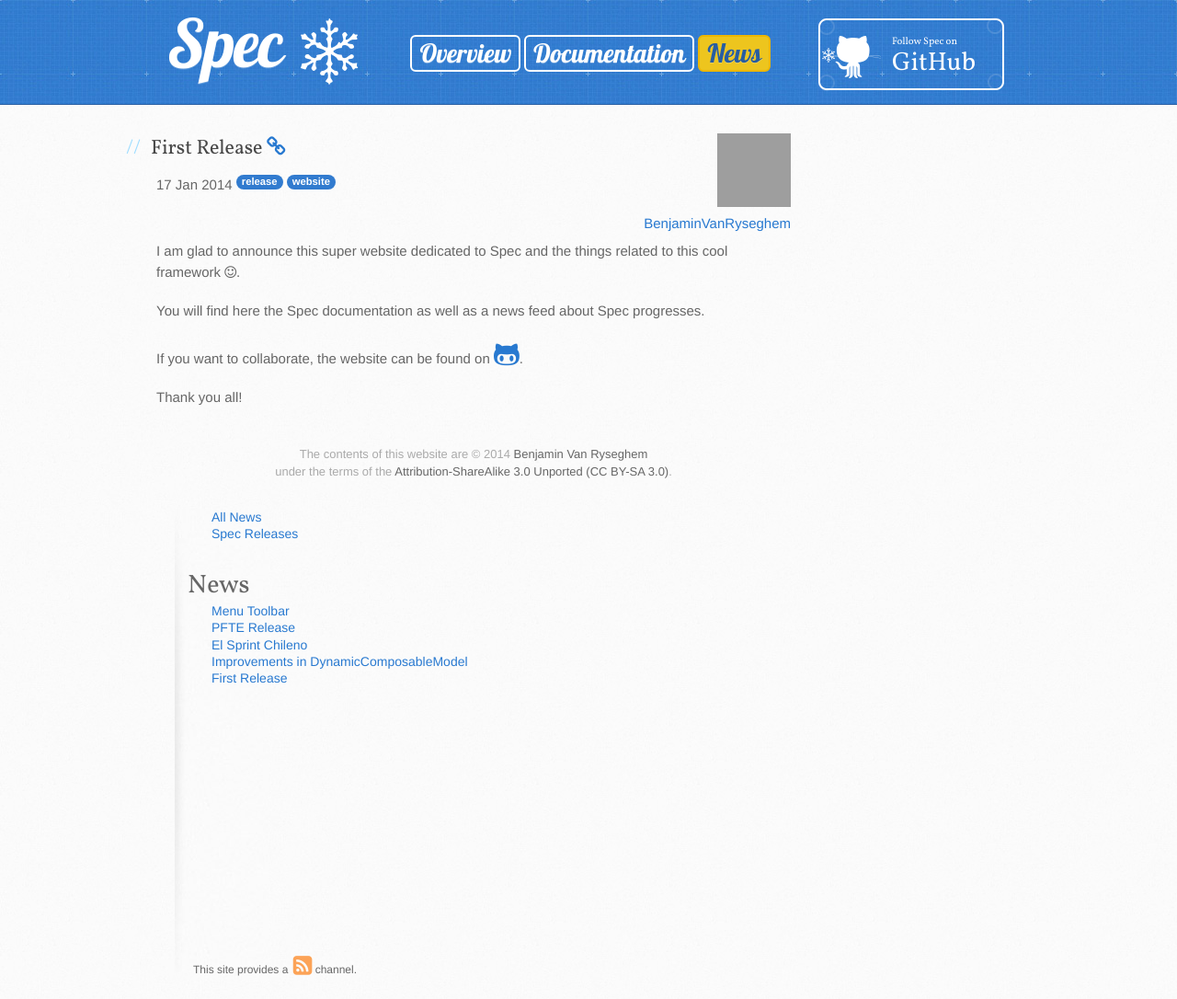
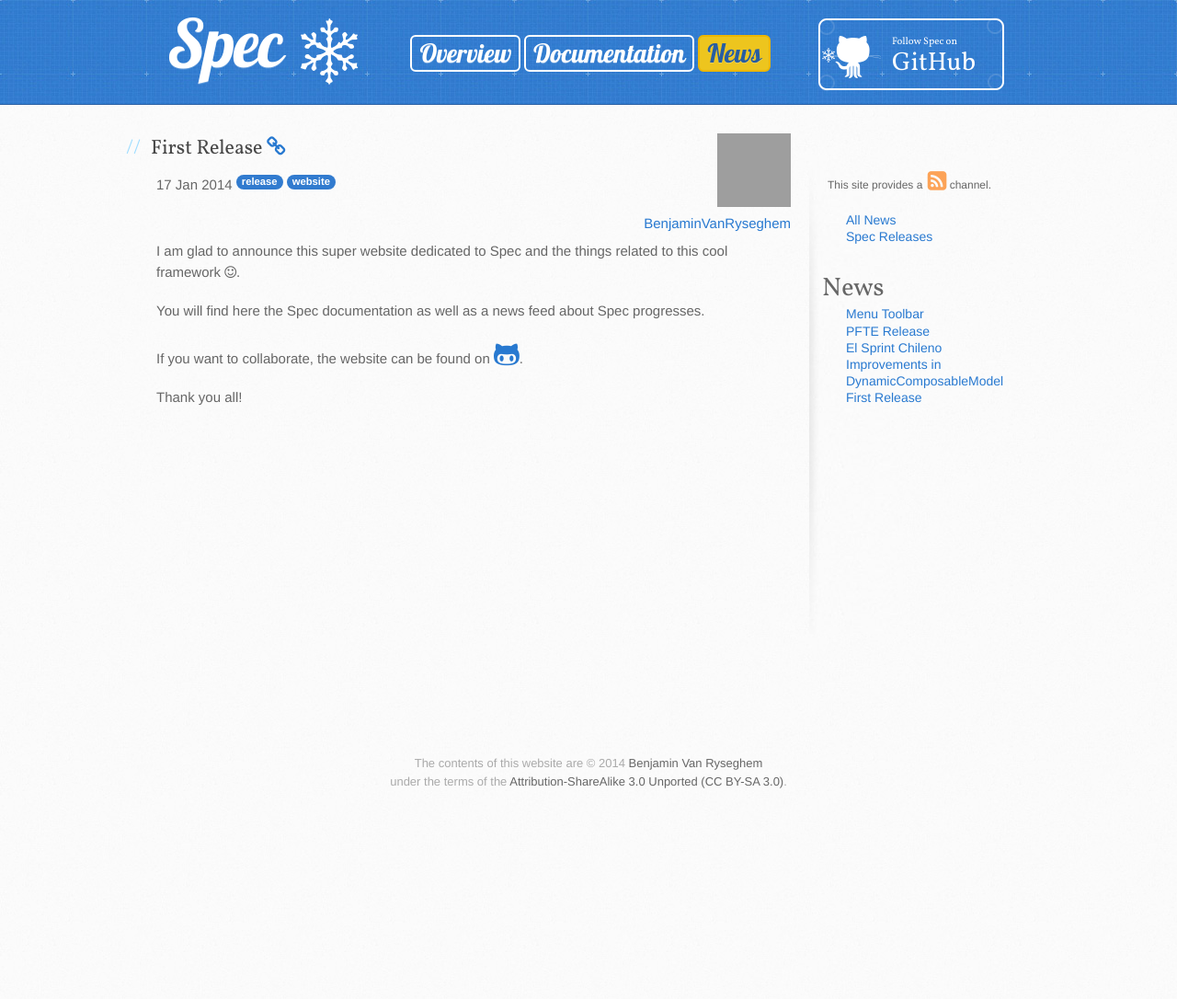
Before and after one commit to spec-framework/website, a Jekyll site: the page built from _posts/2014-01-17-first_release.markdown, in a window 1280 px wide. Shown: the whole page at 92% size. Built offline with Jekyll 4.4.1, drawn with Linux system fonts in a browser that asks for light colours; Markdown is read by kramdown in place of the engine named in the settings; after the commit the page ends 900 px from its top, so only the background shows below that; grey boxes are pictures that could not be loaded.

Commit message:
more fixes for the sidebar and sticky footer

```diff
--- a/_includes/news_contents.html
+++ b/_includes/news_contents.html
@@ -1,6 +1,11 @@
 <div id="commentWrapper">
   <div id="comment">
 	<aside id="sidebar">
+
+	  <div class="side-footer">
+		This site provides a <a href="{{ site.feed_url }}/feed.xml" class="rss-anchor"><i class='fa fa-rss-square fa-2x'></i></a> channel.
+	  </div>
+
 	  <ul>
 		<li class="sidebar_category {% if page.title == 'News' %}current{% endif %}">
 		  <a href="/news/">All News</a>
@@ -18,9 +23,7 @@
 		</li>
 		{% endfor %}
 	  </ul>
-			<div class="side-footer">
-				This site provides a <a href="{{ site.feed_url }}/feed.xml" class="rss-anchor"><i class='fa fa-rss-square fa-2x'></i></a> channel.
-			</div>
+
 	</aside>
   </div>
 </div>
--- a/_layouts/default_no_footer.html
+++ /dev/null
@@ -1,9 +0,0 @@
-{% include top.html %}
-
-<body>
-  {% include header.html %}
-
-  {{ content }}
-
-</body>
-</html>
--- a/_layouts/news.html
+++ b/_layouts/news.html
@@ -7,7 +7,6 @@
 		<section id="main-content">
 			<div class="news">
 				{{ content }}
-				{% include footer.html %}
 			</div>
 		</section>
 		{% include news_contents.html %}
--- a/stylesheets/spec.css
+++ b/stylesheets/spec.css
@@ -178,6 +178,7 @@
 }
 
 #commentWrapper {
+	max-width: 250px;
 	display: inline-block;
 }
 
@@ -205,6 +206,10 @@
 	padding-left: 64px;
 	font-family: 'Vollkorn', 'Helvetica Neue', Helvetica, Arial, serif;
 	font-size: 28px;
+}
+
+.side-footer {
+	margin-bottom: 20px;
 }
 
 .post{
@@ -443,11 +448,6 @@
 	padding-left: 2px;
 }
 
-#sidebar > div {
-	position: absolute;
-	bottom: 0px;
-}
-
 .highlight {
 	padding-bottom: 20px;
 	overflow: auto;
```
Also changed, not shown: other parts of _layouts/news.html (+1 -1 lines). Lines whose indentation alone changed are shown as unchanged.
